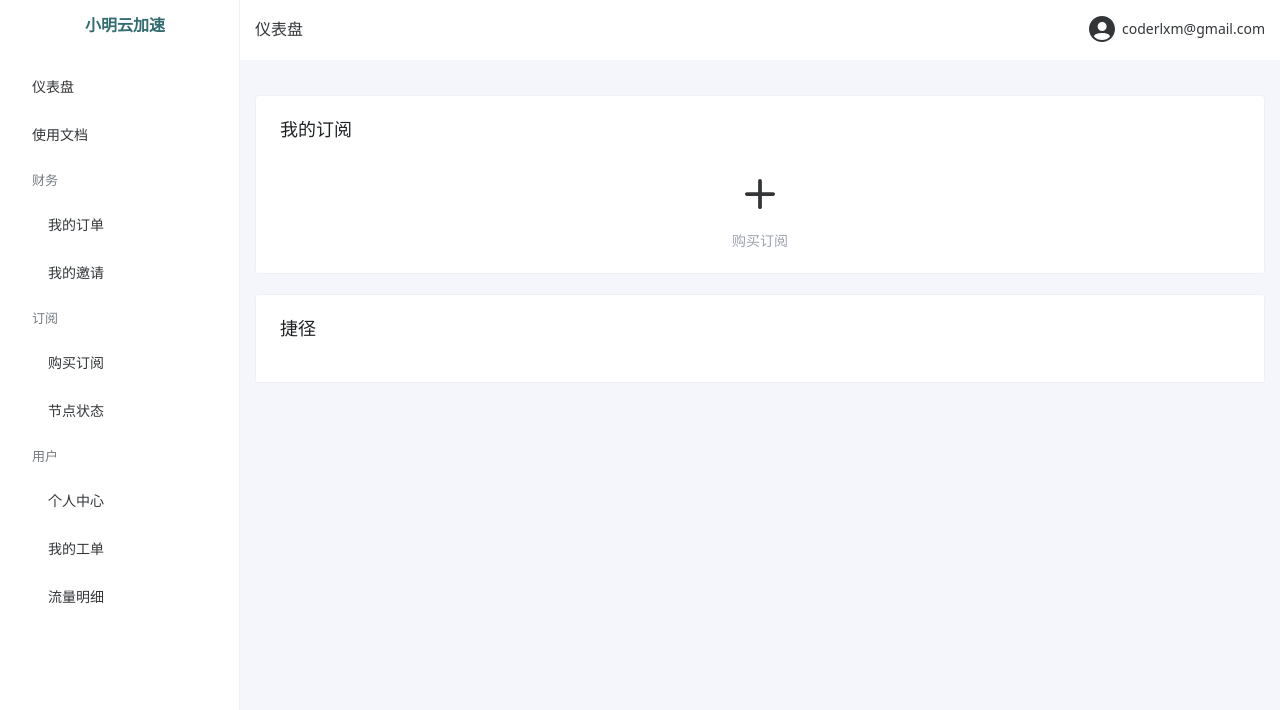
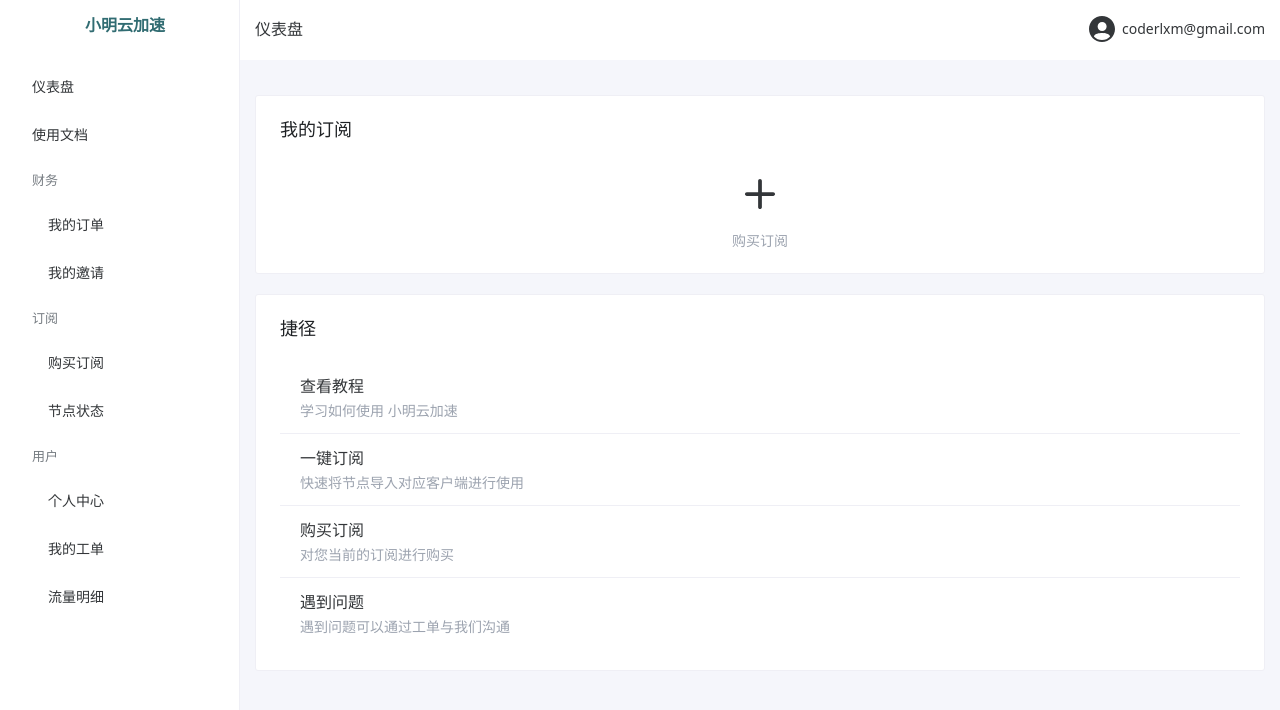
Before and after one commit to coderlxm/xboard-x, a Vue app: page /dashboard in a window 1280 px wide. Shown: the top 710 px of the page. Built offline with nearby package versions, Linux system fonts and the light colour scheme; sample sign-in values are in the browser's storage.

Commit message:
dashboard-feature

```diff
--- a/src/App.vue
+++ b/src/App.vue
@@ -4,9 +4,11 @@ import { RouterView } from "vue-router";
 </script>
 
 <template>
-  <n-notification-provider>
-    <RouterView />
-  </n-notification-provider>
+  <n-loading-bar-provider>
+    <n-notification-provider>
+      <RouterView />
+    </n-notification-provider>
+  </n-loading-bar-provider>
 </template>
 
 <style scoped></style>
--- a/src/views/dashboard.vue
+++ b/src/views/dashboard.vue
@@ -1,6 +1,41 @@
 <script setup>
+import { ref } from "vue";
 import { useRouter } from "vue-router";
 const router = useRouter()
+const showModal = ref(false)
+const shortcuts = [
+  {
+    title: '查看教程',
+    desc: '学习如何使用 小明云加速',
+    icon: ''
+  },
+  {
+    title: '一键订阅',
+    desc: '快速将节点导入对应客户端进行使用',
+    icon: ''
+  },
+  {
+    title: '购买订阅',
+    desc: '对您当前的订阅进行购买',
+    icon: ''
+  },
+  {
+    title: '遇到问题',
+    desc: '遇到问题可以通过工单与我们沟通',
+    icon: ''
+  }
+]
+const clickFeature = (item) => {
+  if (item.title === '查看教程') {
+    router.push({ name: 'knowledge' })
+  } else if (item.title === '一键订阅') {
+    showModal.value = true
+  } else if (item.title === '购买订阅') {
+    router.push({ name: 'plan' })
+  } else {
+    router.push({ name: 'ticket' })
+  }
+}
 </script>
 <template>
   <n-card class="mt-20px" title="我的订阅">
@@ -14,11 +49,36 @@ const router = useRouter()
       <div class="text-gray">购买订阅</div>
     </div>
   </n-card>
-  <n-card class="mt-20px" title="捷径">
+  <n-card class="mt-20px pd0" title="捷径">
     <div>
-      <n-list>
-
+      <n-list hoverable clickable>
+        <n-list-item @click="clickFeature(item)" v-for="(item, index) in shortcuts" :key="index">
+          <div class="flex items-center justify-between">
+            <div>
+              <div class="text-16px">{{ item.title }}</div>
+              <div class="text-14px text-gray">{{ item.desc }}</div>
+            </div>
+            <div></div>
+          </div>
+        </n-list-item>
       </n-list>
     </div>
   </n-card>
+  <n-modal v-model:show="showModal" transform-origin="center">
+    <n-card style="width: 600px" :bordered="false" size="huge" role="dialog" aria-modal="true">
+      <n-list hoverable clickable>
+        <n-list-item></n-list-item>
+      </n-list>
+      <template #footer>
+        <div class="p10px">
+          <n-button class="w100%">123</n-button>
+        </div>
+      </template>
+    </n-card>
+  </n-modal>
 </template>
+<style>
+.pd0>.n-card__content {
+  padding: 0
+}
+</style>
--- a/src/views/homePage.vue
+++ b/src/views/homePage.vue
@@ -20,7 +20,9 @@
           </header>
           <section class="flex-1 h-full bg-#f5f6fb p-15px">
             <!-- <component :is="currentComponent" /> -->
-            <Router-view></Router-view>
+            <n-modal-provider>
+              <Router-view></Router-view>
+            </n-modal-provider>
           </section>
         </article>
       </n-layout>
@@ -32,6 +34,7 @@
 import { h, ref } from "vue";
 import { RouterLink } from "vue-router";
 import personInfoPanel from "@/components/personInfoPanel.vue";
+
 const currentItem = ref('仪表盘')
 const titleMap = {
   'dashboard': '仪表盘',
```
